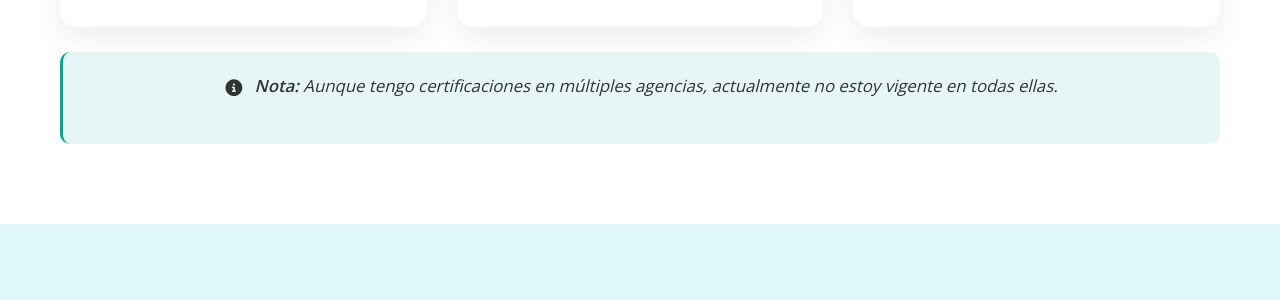
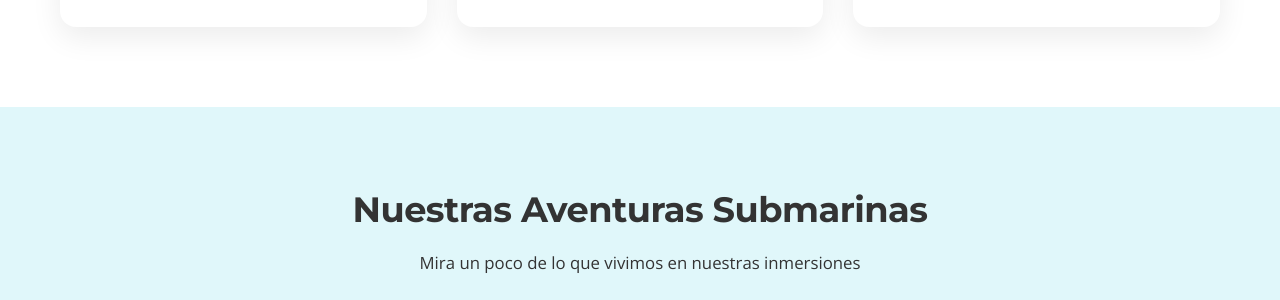
Before and after one commit to reliasdomi/caracolamarina, a plain HTML site: page index.html in a window 1280 px wide. Shown: the part 5898-6198 px from the top of the page. Drawn offline with nearby package versions, Linux system fonts and the light colour scheme.

Commit message:
Update index.html

```diff
--- a/index.html
+++ b/index.html
@@ -1802,9 +1802,6 @@
             </div>
 
             <!-- Nota sobre certificaciones -->
-            <div class="diving-cost-note">
-                <p><i class="fas fa-info-circle fa-icon-optimized"></i> <strong>Nota:</strong> Aunque tengo certificaciones en múltiples agencias, actualmente no estoy vigente en todas ellas.</p>
-            </div>
         </div>
     </section>
 
```
